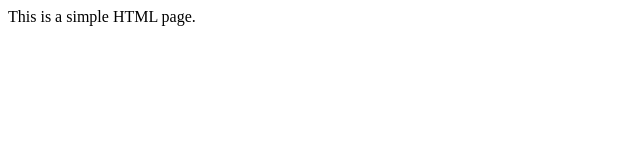
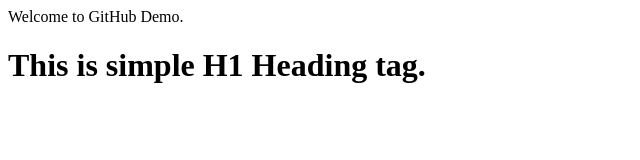
Before and after one commit to kishor372006/localRepo, a plain HTML site: page index.html in a window 1280 px wide. Shown: the whole page, without its empty margins (0-640 px from the left). Drawn offline with Linux system fonts and the light colour scheme.

Commit message:
Updated index.html

```diff
--- a/index.html
+++ b/index.html
@@ -1 +1,2 @@
-<p>This is a simple HTML page.</p>
+<p>Welcome to GitHub Demo.</p>
+<h1>This is simple H1 Heading tag.</h1>
```
